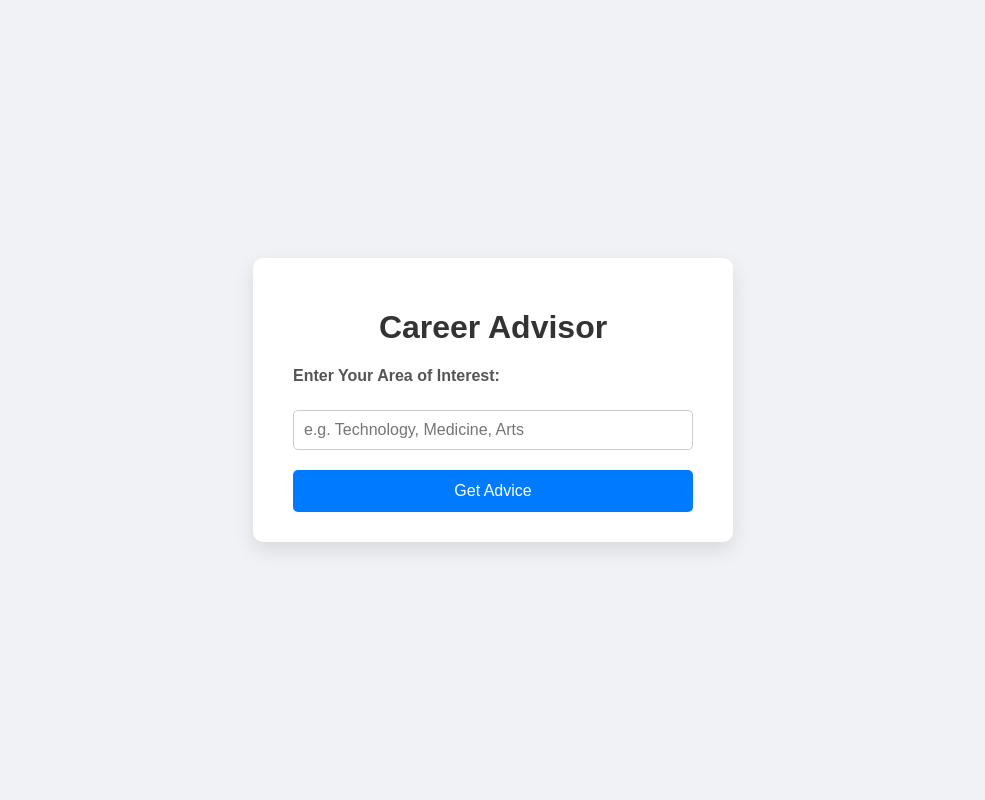
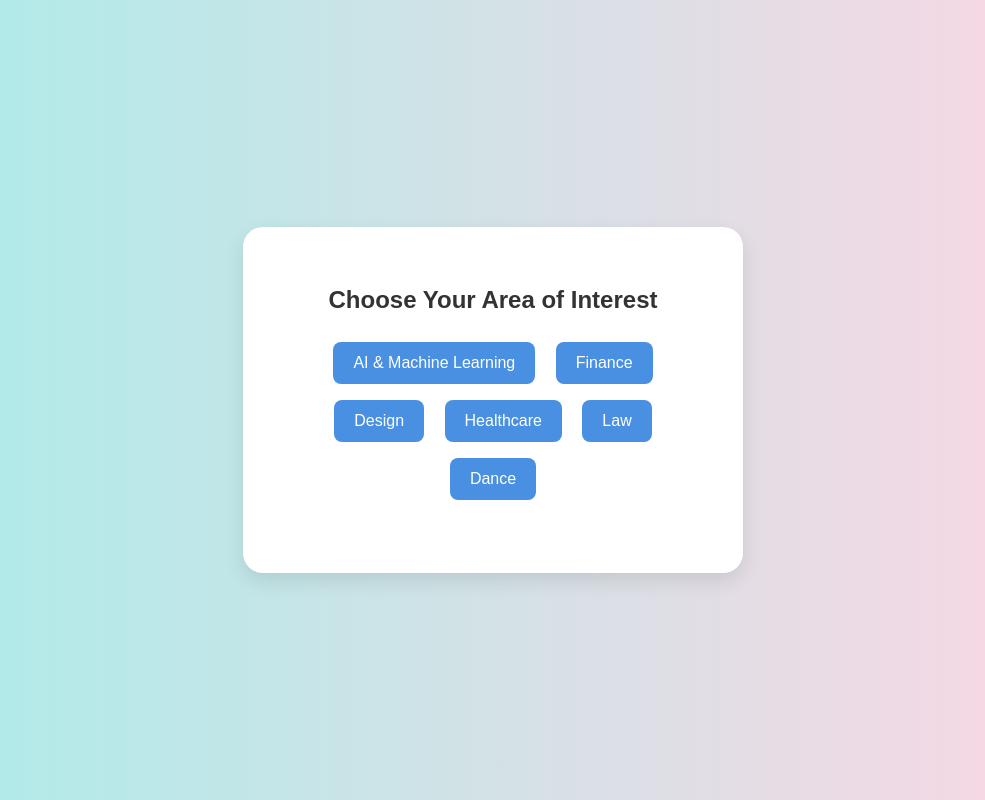
Before and after one commit to CaptMJA380/career_advisor, a Django app: page / in a window 1280 px wide. Shown: the whole page, without its empty margins (147-1132 px from the left). Run offline with Django 5.2, Linux system fonts and the light colour scheme.

Commit message:
updated User Interface with options

```diff
--- a/advisor/forms.py
+++ b/advisor/forms.py
@@ -1,11 +1,9 @@
 from django import forms
 
 class CareerForm(forms.Form):
-    interest = forms.CharField(
-        label="Enter Your Area of Interest",
-        max_length=100,
-        widget=forms.TextInput(attrs={
-            "class": "form-control",
-            "placeholder": "e.g. Technology, Medicine, Arts"
-        })
-    )
+    name = forms.CharField(max_length=100, widget=forms.TextInput(attrs={
+        'placeholder': 'Enter your name'
+    }))
+    interest = forms.CharField(max_length=100, widget=forms.TextInput(attrs={
+        'placeholder': 'e.g., AI, Finance, Design, Healthcare, Law, Dance'
+    }))
--- a/advisor/templates/advisor/home.html
+++ b/advisor/templates/advisor/home.html
@@ -1,50 +1,129 @@
 <!DOCTYPE html>
 <html lang="en">
 <head>
-<meta charset="UTF-8">
-<title>Career Advisor</title>
-<style>
-    body { font-family: Arial; background: #f0f2f5; display: flex; justify-content: center; align-items: center; height: 100vh; margin: 0; }
-    .card { background: #fff; padding: 30px 40px; border-radius: 10px; box-shadow: 0 8px 20px rgba(0,0,0,0.1); width: 400px; }
-    h1 { text-align: center; color: #333; }
-    form { display: flex; flex-direction: column; gap: 20px; }
-    label { font-weight: bold; margin-bottom: 5px; color: #555; }
-    input { padding: 10px; border-radius: 5px; border: 1px solid #ccc; font-size: 16px; transition: 0.3s; }
-    input:focus { border-color: #007bff; outline: none; box-shadow: 0 0 5px rgba(0,123,255,0.5); }
-    button { padding: 12px; border-radius: 5px; border: none; background: #007bff; color: white; font-size: 16px; cursor: pointer; transition: 0.3s; }
-    button:hover { background: #0056b3; }
-    .advice { margin-top: 20px; background: #e7f3ff; padding: 15px; border-radius: 5px; border-left: 4px solid #007bff; }
-    ul { padding-left: 20px; }
-</style>
+    <meta charset="UTF-8">
+    <meta name="viewport" content="width=device-width, initial-scale=1.0">
+    <title>Career Advisor</title>
+    <style>
+        body {
+            font-family: 'Poppins', sans-serif;
+            background: linear-gradient(to right, #a8edea, #fed6e3);
+            display: flex;
+            justify-content: center;
+            align-items: center;
+            height: 100vh;
+            margin: 0;
+        }
+
+        .container {
+            background: white;
+            border-radius: 20px;
+            padding: 40px;
+            width: 420px;
+            box-shadow: 0 8px 20px rgba(0,0,0,0.1);
+            text-align: center;
+            transition: all 0.3s ease;
+        }
+
+        h2 {
+            color: #333;
+            margin-bottom: 20px;
+        }
+
+        .interest-btn {
+            background: #4a90e2;
+            color: white;
+            border: none;
+            border-radius: 8px;
+            padding: 12px 20px;
+            margin: 8px;
+            cursor: pointer;
+            font-size: 16px;
+            transition: 0.3s;
+        }
+
+        .interest-btn:hover {
+            background: #357ABD;
+            transform: scale(1.05);
+        }
+
+        #results {
+            margin-top: 25px;
+            font-size: 16px;
+            color: #444;
+        }
+
+        .career-card {
+            background: #f1f5f9;
+            border-radius: 10px;
+            padding: 10px;
+            margin: 8px 0;
+            box-shadow: 0 3px 6px rgba(0,0,0,0.1);
+        }
+    </style>
 </head>
 <body>
+    <div class="container">
+        <h2>Choose Your Area of Interest</h2>
 
-<div class="card">
-    <h1>Career Advisor</h1>
-    <form method="POST">
-        {% csrf_token %}
-        {{ form.name.label_tag }}
-        {{ form.name }}
+        <div id="interest-options">
+            <button class="interest-btn" data-interest="ai">AI & Machine Learning</button>
+            <button class="interest-btn" data-interest="finance">Finance</button>
+            <button class="interest-btn" data-interest="design">Design</button>
+            <button class="interest-btn" data-interest="healthcare">Healthcare</button>
+            <button class="interest-btn" data-interest="law">Law</button>
+            <button class="interest-btn" data-interest="dance">Dance</button>
+        </div>
 
-        {{ form.interest.label_tag }}
-        {{ form.interest }}
+        <div id="results"></div>
+    </div>
 
-        <button type="submit">Get Advice</button>
-    </form>
+    <script>
+        document.querySelectorAll(".interest-btn").forEach(button => {
+            button.addEventListener("click", function() {
+                const interest = this.getAttribute("data-interest");
+                fetch("/get_careers/", {
+                    method: "POST",
+                    headers: {
+                        "Content-Type": "application/x-www-form-urlencoded",
+                        "X-CSRFToken": getCookie("csrftoken"),
+                        "X-Requested-With": "XMLHttpRequest"
+                    },
+                    body: `interest=${interest}`
+                })
+                .then(response => response.json())
+                .then(data => {
+                    const resultsDiv = document.getElementById("results");
+                    resultsDiv.innerHTML = "";  // clear old results
+                    if (data.careers) {
+                        data.careers.forEach(career => {
+                            const div = document.createElement("div");
+                            div.classList.add("career-card");
+                            div.textContent = career;
+                            resultsDiv.appendChild(div);
+                        });
+                    } else {
+                        resultsDiv.innerHTML = "<p>No results found.</p>";
+                    }
+                });
+            });
+        });
 
-    {% if advice_text %}
-    <div class="advice">
-        <strong>{{ advice_text }}</strong>
-        {% if careers %}
-        <ul>
-            {% for career in careers %}
-            <li>{{ career }}</li>
-            {% endfor %}
-        </ul>
-        {% endif %}
-    </div>
-    {% endif %}
-</div>
-
+        // Helper to get CSRF token
+        function getCookie(name) {
+            let cookieValue = null;
+            if (document.cookie && document.cookie !== "") {
+                const cookies = document.cookie.split(";");
+                for (let cookie of cookies) {
+                    cookie = cookie.trim();
+                    if (cookie.startsWith(name + "=")) {
+                        cookieValue = decodeURIComponent(cookie.substring(name.length + 1));
+                        break;
+                    }
+                }
+            }
+            return cookieValue;
+        }
+    </script>
 </body>
 </html>
--- a/advisor/urls.py
+++ b/advisor/urls.py
@@ -2,7 +2,6 @@ from django.urls import path
 from . import views
 
 urlpatterns = [
-    path('', views.career_advice, name='career_advice'),
-
-
+    path("", views.home, name="home"),
+    path("get_careers/", views.get_careers, name="get_careers"),
 ]
--- a/advisor/views.py
+++ b/advisor/views.py
@@ -1,5 +1,5 @@
 from django.shortcuts import render
-from .forms import CareerForm
+from django.http import JsonResponse
 
 career_paths = {
     "ai": ["Machine Learning Engineer", "Data Scientist", "AI Researcher", "AI Product Manager"],
@@ -7,27 +7,15 @@ career_paths = {
     "design": ["UI/UX Designer", "Graphic Designer", "Product Designer", "Game Designer"],
     "healthcare": ["Doctor", "Nurse", "Medical Researcher", "Healthcare Administrator"],
     "law": ["Corporate Lawyer", "Judge", "Legal Advisor", "Criminal Lawyer"],
-    "dance": ["Choreographer", "Dance Academy", "Influencer", "Background Dancer"],
+    "dance": ["Choreographer", "Dance Academy Owner", "Influencer", "Background Dancer"],
 }
 
-def career_advice(request):
-    careers = []
-    advice_text = ""
-    if request.method == "POST":
-        form = CareerForm(request.POST)
-        if form.is_valid():
-            interest = form.cleaned_data["interest"].lower()
-            careers = career_paths.get(interest, [])
-            if careers:
-                advice_text = f"Career options for {interest.capitalize()}:"
-            else:
-                advice_text = "Sorry, no suggestions available for this interest."
-    else:
-        form = CareerForm()
+def home(request):
+    return render(request, "advisor/home.html")
 
-    context = {
-        "form": form,
-        "careers": careers,
-        "advice_text": advice_text
-    }
-    return render(request, "advisor/home.html", context)
+def get_careers(request):
+    if request.method == "POST" and request.headers.get("x-requested-with") == "XMLHttpRequest":
+        interest = request.POST.get("interest", "").lower()
+        careers = career_paths.get(interest, ["Sorry, no suggestions available for this interest."])
+        return JsonResponse({"careers": careers})
+    return JsonResponse({"error": "Invalid request"}, status=400)
```
